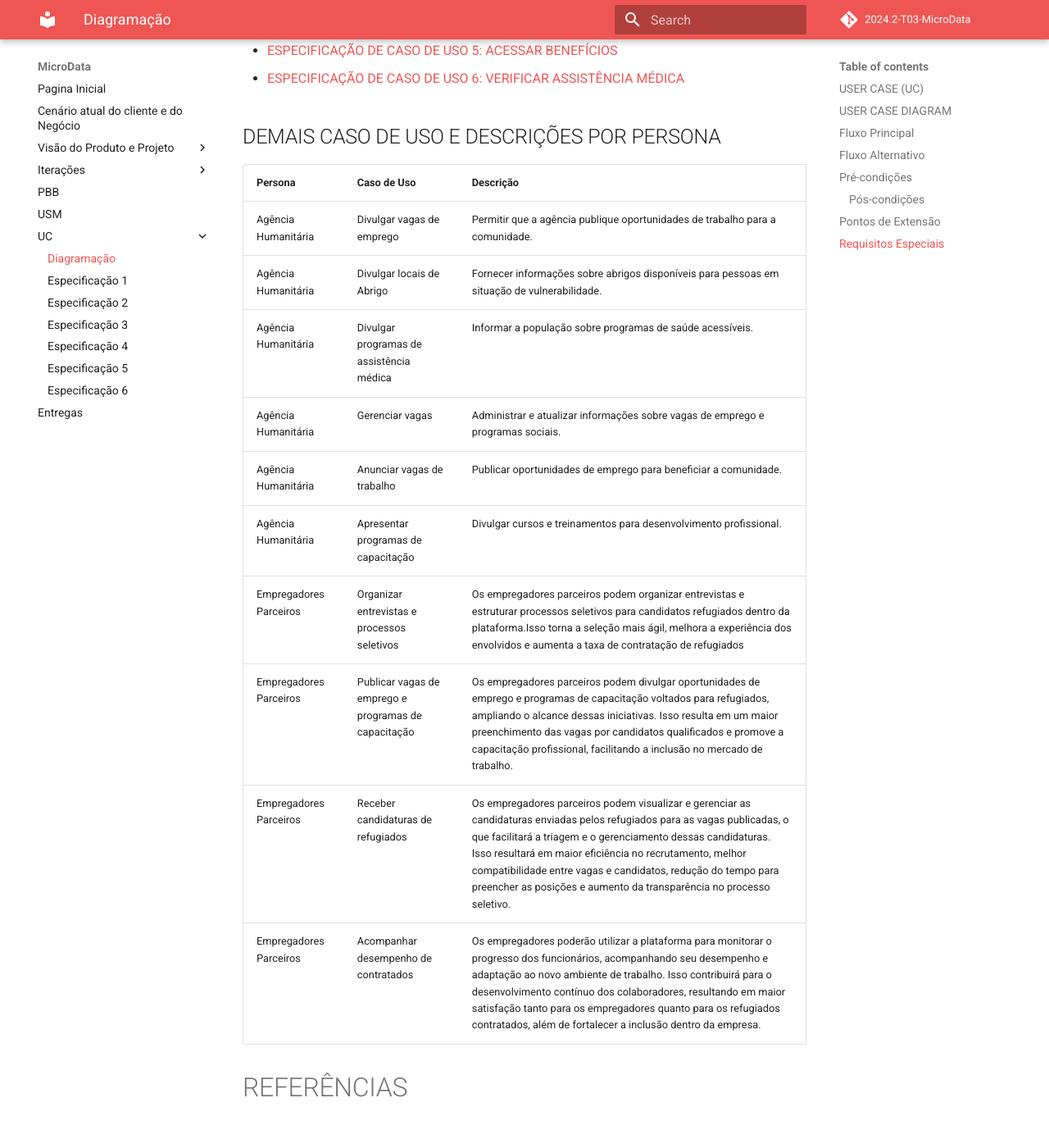
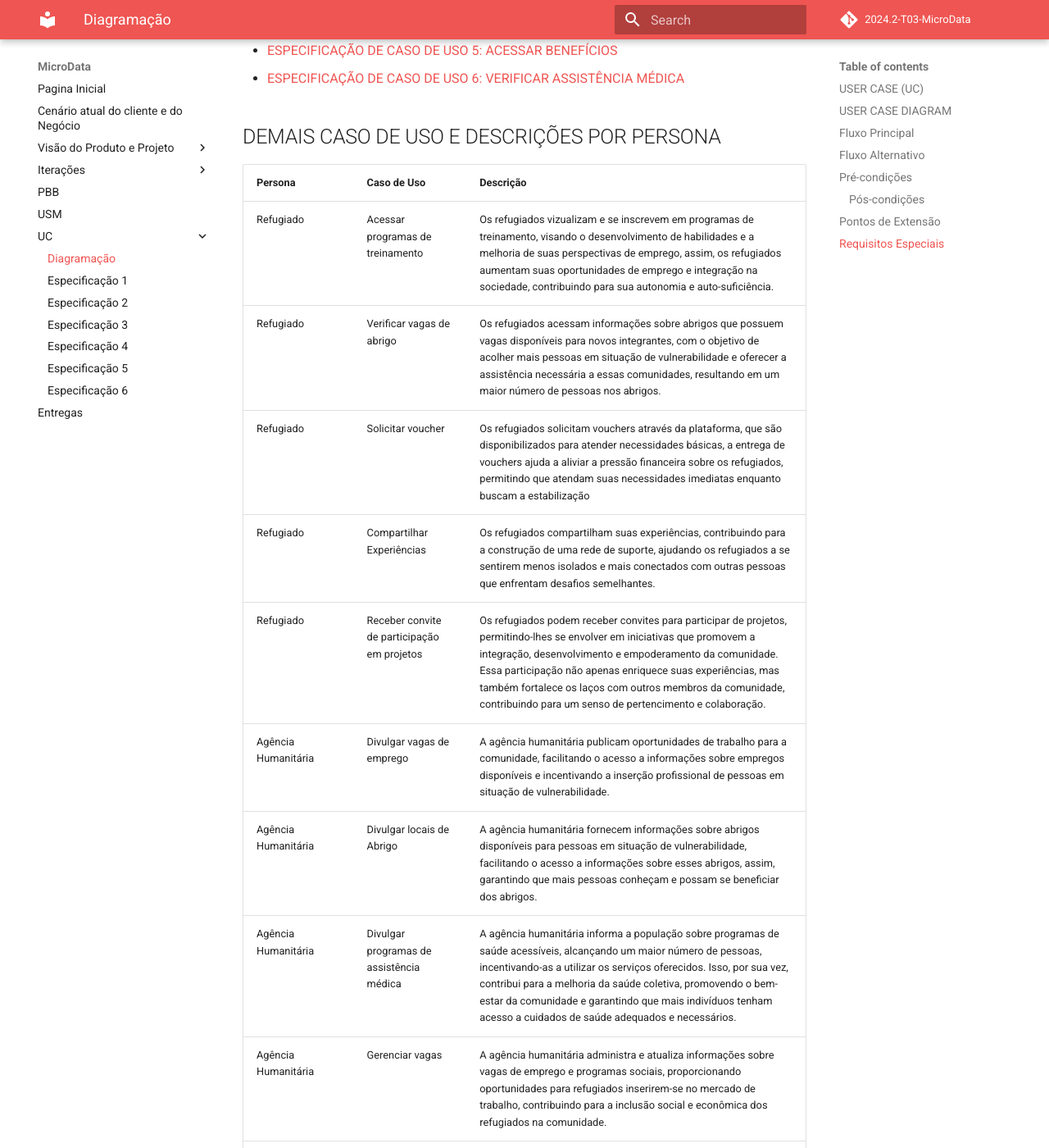
Before and after one commit to storch7/2024.2-T03-MicroData, an MkDocs documentation site: the page built from docs/uc/usercase.md, in a window 1280 px wide and 1400 px high, scrolled down 4125 px. Shown: the whole window at 82% size. Built offline with MkDocs 1.6.1 and Material for MkDocs 9.7.7, drawn with Linux system fonts in a browser that asks for light colours; comment, search, counter and statistics services are not loaded; some of the changed text lies outside the part shown.

Commit message:
inclusão dos outros UC

```diff
--- a/docs/uc/usercase.md
+++ b/docs/uc/usercase.md
@@ -57,7 +57,7 @@ O digrama completo também pode ser encontrado na imagem abaixo:
 | Refugiado | Solicitar voucher |
 | Refugiado | Acessar vagas de emprego |
 | Refugiado | Compartilhar Experiências |
-| Refugiado | Receber de participação em projetos |
+| Refugiado | Receber convite de participação em projetos |
 | Refugiado | Acessar mapa |
 | Refugiado | Traçar rota |
 | Refugiado | Verificar opções de transporte |
@@ -90,17 +90,23 @@ Cada membro da equipe deverá especificar um caso de uso do Estudo de caso escol
 
 | **Persona** | **Caso de Uso** | **Descrição** |
 |---------|------------|-------------|
-| Agência Humanitária | Divulgar vagas de emprego | Permitir que a agência publique oportunidades de trabalho para a comunidade.  |
-| Agência Humanitária | Divulgar locais de Abrigo | Fornecer informações sobre abrigos disponíveis para pessoas em situação de vulnerabilidade. |
-| Agência Humanitária | Divulgar programas de assistência médica | Informar a população sobre programas de saúde acessíveis. |
-| Agência Humanitária | Gerenciar vagas | Administrar e atualizar informações sobre vagas de emprego e programas sociais. |
-| Agência Humanitária | Anunciar vagas de trabalho | Publicar oportunidades de emprego para beneficiar a comunidade. |
-| Agência Humanitária | Apresentar programas de capacitação | Divulgar cursos e treinamentos para desenvolvimento profissional. |
-| Empregadores Parceiros | Organizar entrevistas e processos seletivos | Os empregadores parceiros podem organizar entrevistas e estruturar processos seletivos para candidatos refugiados dentro da plataforma.Isso torna a seleção mais ágil, melhora a experiência dos envolvidos e aumenta a taxa de contratação de refugiados|
-| Empregadores Parceiros | Publicar vagas de emprego e programas de capacitação| Os empregadores parceiros podem divulgar oportunidades de emprego e programas de capacitação voltados para refugiados, ampliando o alcance dessas iniciativas. Isso resulta em um maior preenchimento das vagas por candidatos qualificados e promove a capacitação profissional, facilitando a inclusão no mercado de trabalho.|
-| Empregadores Parceiros | Receber candidaturas de refugiados | Os empregadores parceiros podem visualizar e gerenciar as candidaturas enviadas pelos refugiados para as vagas publicadas, o que facilitará a triagem e o gerenciamento dessas candidaturas. Isso resultará em maior eficiência no recrutamento, melhor compatibilidade entre vagas e candidatos, redução do tempo para preencher as posições e aumento da transparência no processo seletivo.|
+| Refugiado | Acessar programas de treinamento | Os refugiados vizualizam e se inscrevem em programas de treinamento, visando o desenvolvimento de habilidades e a melhoria de suas perspectivas de emprego, assim, os refugiados aumentam suas oportunidades de emprego e integração na sociedade, contribuindo para sua autonomia e auto-suficiência.|
+| Refugiado | Verificar vagas de abrigo |Os refugiados acessam informações sobre abrigos que possuem vagas disponíveis para novos integrantes, com o objetivo de acolher mais pessoas em situação de vulnerabilidade e oferecer a assistência necessária a essas comunidades, resultando em um maior número de pessoas nos abrigos.
+| Refugiado | Solicitar voucher | Os refugiados solicitam vouchers através da plataforma, que são disponibilizados para atender necessidades básicas, a entrega de vouchers ajuda a aliviar a pressão financeira sobre os refugiados, permitindo que atendam suas necessidades imediatas enquanto buscam a estabilização|
+| Refugiado | Compartilhar Experiências | Os refugiados compartilham suas experiências, contribuindo para a construção de uma rede de suporte, ajudando os refugiados a se sentirem menos isolados e mais conectados com outras pessoas que enfrentam desafios semelhantes.
+| Refugiado | Receber convite de participação em projetos |Os refugiados podem receber convites para participar de projetos, permitindo-lhes se envolver em iniciativas que promovem a integração, desenvolvimento e empoderamento da comunidade. Essa participação não apenas enriquece suas experiências, mas também fortalece os laços com outros membros da comunidade, contribuindo para um senso de pertencimento e colaboração.|
+| Agência Humanitária | Divulgar vagas de emprego | A agência humanitária publicam oportunidades de trabalho para a comunidade, facilitando o acesso a informações sobre empregos disponíveis e incentivando a inserção profissional de pessoas em situação de vulnerabilidade.  |
+| Agência Humanitária | Divulgar locais de Abrigo | A agência humanitária fornecem informações sobre abrigos disponíveis para pessoas em situação de vulnerabilidade, facilitando o acesso a informações sobre esses abrigos, assim, garantindo que mais pessoas conheçam e possam se beneficiar dos abrigos. |
+| Agência Humanitária | Divulgar programas de assistência médica | A agência humanitária informa a população sobre programas de saúde acessíveis, alcançando um maior número de pessoas, incentivando-as a utilizar os serviços oferecidos. Isso, por sua vez, contribui para a melhoria da saúde coletiva, promovendo o bem-estar da comunidade e garantindo que mais indivíduos tenham acesso a cuidados de saúde adequados e necessários.|
+| Agência Humanitária | Gerenciar vagas | A agência humanitária administra e atualiza informações sobre vagas de emprego e programas sociais, proporcionando oportunidades para refugiados inserirem-se no mercado de trabalho, contribuindo para a inclusão social e econômica dos refugiados na comunidade. |
+| Agência Humanitária | Anunciar vagas de trabalho | A agência humanitária publica oportunidades de emprego para beneficiar a comunidade,com o objetivo de alcançar um maior número de pessoas, incentivando-as a se candidatar às vagas disponíveis. Contribuindo para aumentar as chances de contratação e de refugiafos empregados.|
+| Agência Humanitária | Apresentar programas de capacitação | A agência humanitária divulga cursos e treinamentos para desenvolvimento profissional,visando prepará-los para se candidatarem a vagas de emprego. Essa iniciativa busca elevar as habilidades e competências dos trabalhadores, aumentando suas chances de inserção no mercado de trabalho e contribuindo para seu desenvolvimento profissional e social.
+| Empregadores Parceiros | Organizar entrevistas e processos seletivos | Os empregadores parceiros organizam entrevistas e estruturar processos seletivos para candidatos refugiados dentro da plataforma.Isso torna a seleção mais ágil, melhora a experiência dos envolvidos e aumenta a taxa de contratação de refugiados|
+| Empregadores Parceiros | Publicar vagas de emprego e programas de capacitação| Os empregadores parceiros divulgam oportunidades de emprego e programas de capacitação voltados para refugiados, ampliando o alcance dessas iniciativas. Isso resulta em um maior preenchimento das vagas por candidatos qualificados e promove a capacitação profissional, facilitando a inclusão no mercado de trabalho.|
+| Empregadores Parceiros | Receber candidaturas de refugiados | Os empregadores parceiros gerenciam as candidaturas enviadas pelos refugiados para as vagas publicadas, o que facilitará a triagem e o gerenciamento dessas candidaturas. Isso resultará em maior eficiência no recrutamento, melhor compatibilidade entre vagas e candidatos, redução do tempo para preencher as posições e aumento da transparência no processo seletivo.|
 | Empregadores Parceiros | Acompanhar desempenho de contratados | Os empregadores poderão utilizar a plataforma para monitorar o progresso dos funcionários, acompanhando seu desempenho e adaptação ao novo ambiente de trabalho. Isso contribuirá para o desenvolvimento contínuo dos colaboradores, resultando em maior satisfação tanto para os empregadores quanto para os refugiados contratados, além de fortalecer a inclusão dentro da empresa.|
-
+| Administradores do Sistema | Manter a segurança do sistema |Os administradores do sistema são responsáveis por implementar e monitorar medidas de segurança que assegurem a proteção dos dados e a continuidade do funcionamento da plataforma, afim de garantir um ambiente confiável para usuários. |
+| Administradores do Sistema | Analisar métricas de desempenho e uso| Os administradores do sistema podem monitorar e avaliar as métricas de desempenho da plataforma, bem como o uso pelos usuários, afim de identificar padrões, áreas de melhoria e restrições sobre o sistema, resultando em decisões informadas para otimizar o sistema, melhorar a eficiência operacional e aprimorar a experiência do usuário.|
 
 # REFERÊNCIAS
 
```
